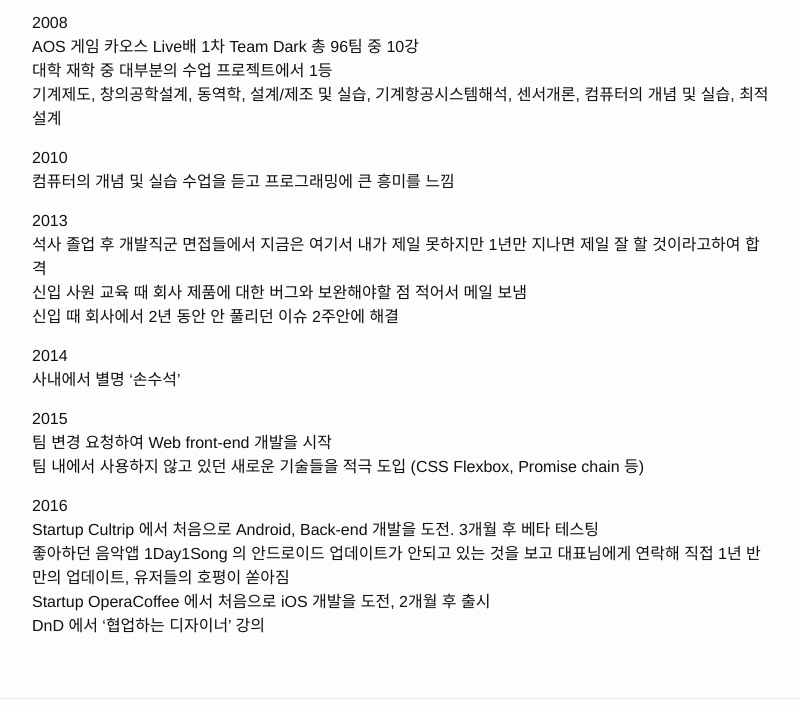
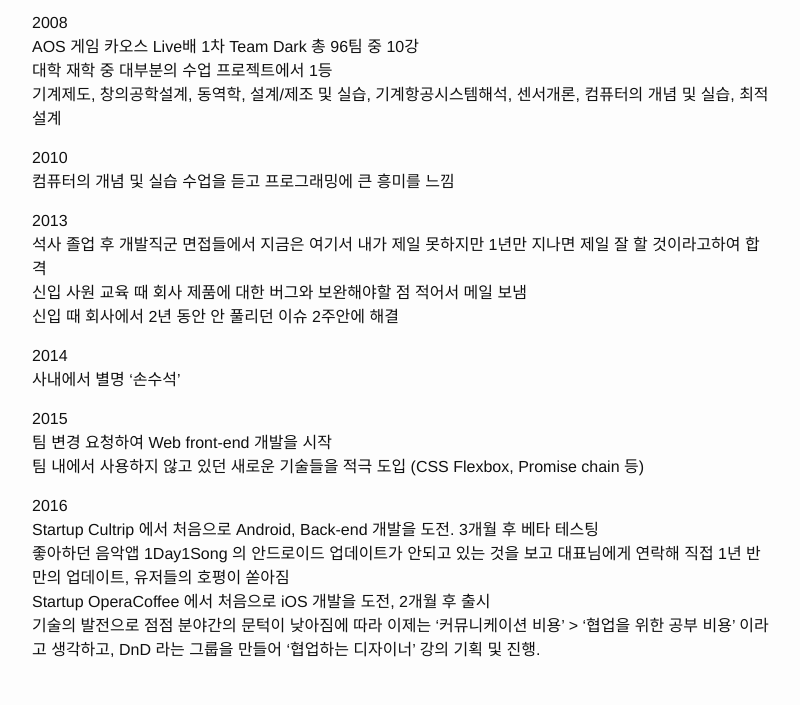
Before and after one commit to nallwhy/nallwhy.github.io, a Jekyll site: the page built from _posts/2016-03-29-Hello, I'm mayTree.markdown, in a window 1280 px wide and 900 px high, scrolled down 9770 px, cut to the strip 0-705 px from the top of the window. Shown: the whole strip, without its empty margins (238-1038 px from the left). Built offline with Jekyll 4.4.1, drawn with Linux system fonts in a browser that asks for light colours.

Commit message:
Update DnD things

```diff
--- a/_posts/2016-03-29-Hello, I'm mayTree.markdown
+++ b/_posts/2016-03-29-Hello, I'm mayTree.markdown
@@ -327,4 +327,4 @@ AOS 게임 카오스 Live배 1차 Team Dark 총 96팀 중 10강
 Startup Cultrip 에서 처음으로 Android, Back-end 개발을 도전. 3개월 후 베타 테스팅\\
 좋아하던 음악앱 1Day1Song 의 안드로이드 업데이트가 안되고 있는 것을 보고 대표님에게 연락해 직접 1년 반 만의 업데이트, 유저들의 호평이 쏟아짐\\
 Startup OperaCoffee 에서 처음으로 iOS 개발을 도전, 2개월 후 출시\\
-DnD 에서 '협업하는 디자이너' 강의
+기술의 발전으로 점점 분야간의 문턱이 낮아짐에 따라 이제는 '커뮤니케이션 비용' > '협업을 위한 공부 비용' 이라고 생각하고, DnD 라는 그룹을 만들어 '협업하는 디자이너' 강의 기획 및 진행.
```
